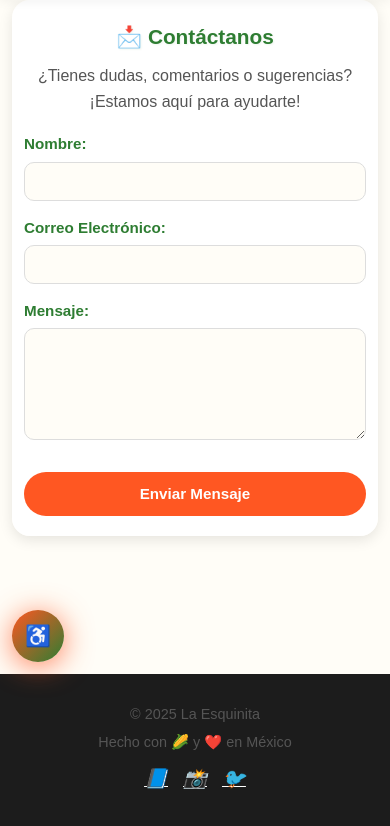
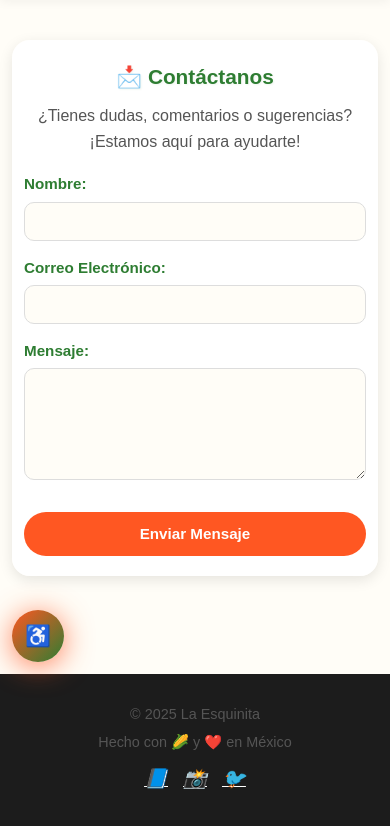
Before and after one commit to IngDavid-Torres/La-Esquinita-1, a Flask app: page /contacto in a window 390 px wide. Shown: the part 170-996 px from the top of the page. Run offline with Flask 3, Linux system fonts and the light colour scheme.

Commit message:
Responsiva Cliente

```diff
--- a/templates/contacto.html
+++ b/templates/contacto.html
@@ -475,7 +475,7 @@
         }
         .container {
             width: calc(100% - 28px);
-            margin: 180px auto 40px;
+            margin: 220px auto 40px;
             padding: 24px 16px;
         }
         h2 {
@@ -530,7 +530,7 @@
         }
         .container {
             width: calc(100% - 24px);
-            margin: 170px auto 30px;
+            margin: 210px auto 30px;
             padding: 20px 12px;
         }
         h2 {
@@ -561,7 +561,7 @@
         }
         .container {
             width: calc(100% - 20px);
-            margin: 160px auto 20px;
+            margin: 200px auto 20px;
             padding: 18px 10px;
         }
     }
--- a/templates/inicio.html
+++ b/templates/inicio.html
@@ -645,7 +645,7 @@
       }
       .hero {
         min-height: 60vh;
-        margin-top: 150px;
+        margin-top: 200px;
         padding: 16px;
       }
       .btn-primary {
@@ -723,7 +723,7 @@
       }
       .hero {
         min-height: 55vh;
-        margin-top: 140px;
+        margin-top: 190px;
         padding: 12px;
       }
       .hero-content {
@@ -784,7 +784,7 @@
       }
       .hero {
         min-height: 50vh;
-        margin-top: 130px;
+        margin-top: 180px;
       }
       .grid {
         gap: 12px;
--- a/templates/login.html
+++ b/templates/login.html
@@ -654,7 +654,7 @@
                 height: 28px;
             }
             .container {
-                margin: 20px auto 40px;
+                margin: 220px auto 40px;
                 padding: 26px 20px;
                 max-width: 95%;
                 width: 95%;
@@ -726,7 +726,7 @@
                 height: 28px;
             }
             .container {
-                margin: 20px auto 30px;
+                margin: 210px auto 30px;
                 padding: 24px 18px;
                 max-width: 96%;
                 width: 96%;
@@ -793,7 +793,7 @@
                 margin: 0;
             }
             .container {
-                margin: 20px auto 25px;
+                margin: 200px auto 25px;
                 padding: 20px 16px;
                 max-width: 98%;
                 width: 98%;
--- a/templates/productos.html
+++ b/templates/productos.html
@@ -756,7 +756,7 @@
       }
       .hero {
         min-height: 60vh;
-        margin-top: 130px;
+        margin-top: 200px;
         padding: 16px;
       }
       .container {
@@ -849,7 +849,7 @@
       }
       .hero {
         min-height: 55vh;
-        margin-top: 110px;
+        margin-top: 190px;
         padding: 12px;
       }
       .hero-content {
@@ -911,7 +911,7 @@
       }
       .hero {
         min-height: 50vh;
-        margin-top: 100px;
+        margin-top: 180px;
       }
       .productos-lista {
         gap: 12px;
--- a/templates/registro.html
+++ b/templates/registro.html
@@ -560,7 +560,7 @@
                 height: 28px;
             }
             .container {
-                margin: 140px auto 40px;
+                margin: 220px auto 40px;
                 padding: 26px 20px;
                 max-width: 95%;
                 width: 95%;
@@ -607,7 +607,7 @@
                 margin: 0;
             }
             .container {
-                margin: 160px auto 30px;
+                margin: 210px auto 30px;
                 padding: 24px 18px;
                 max-width: 96%;
                 width: 96%;
```
